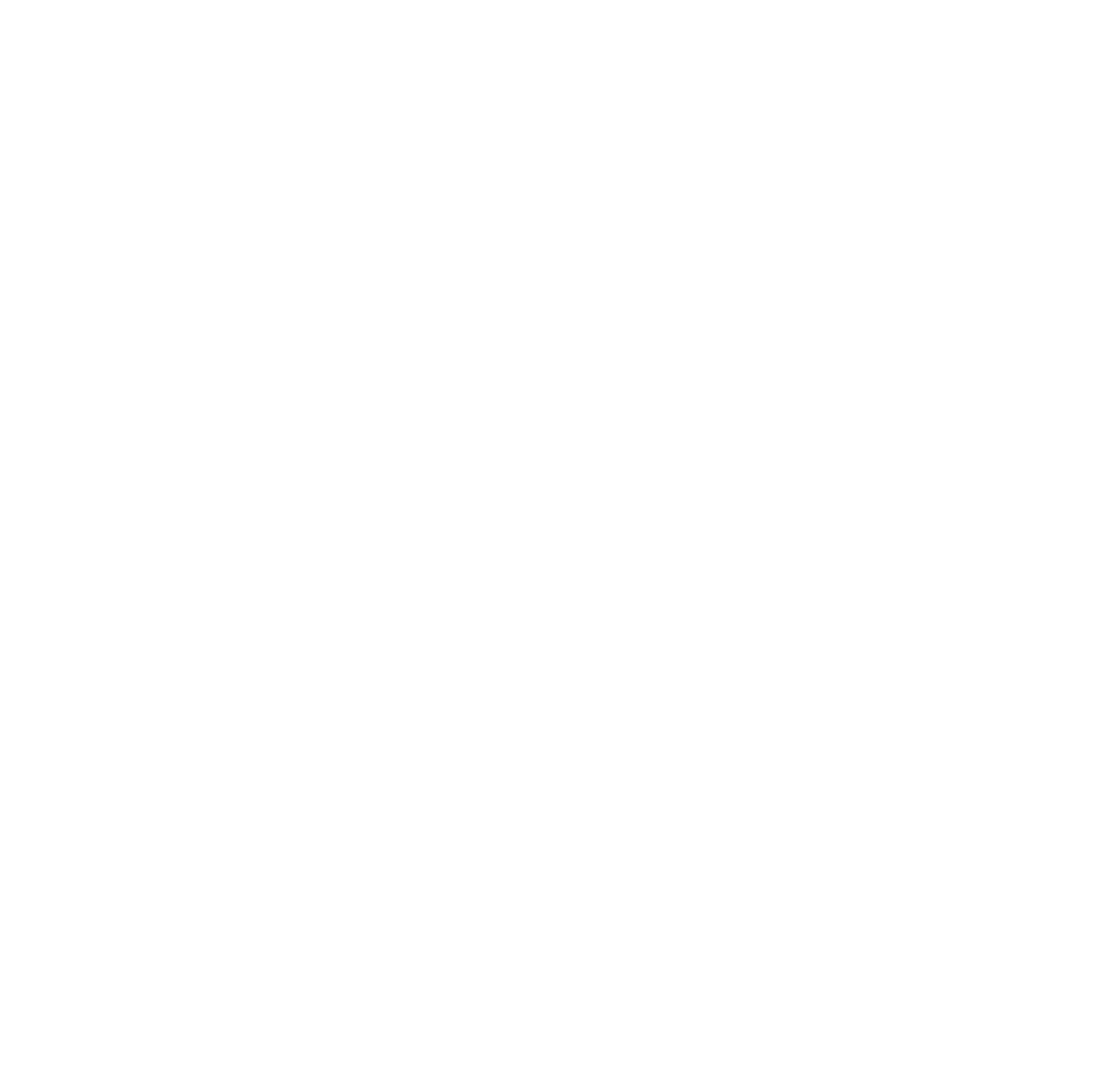
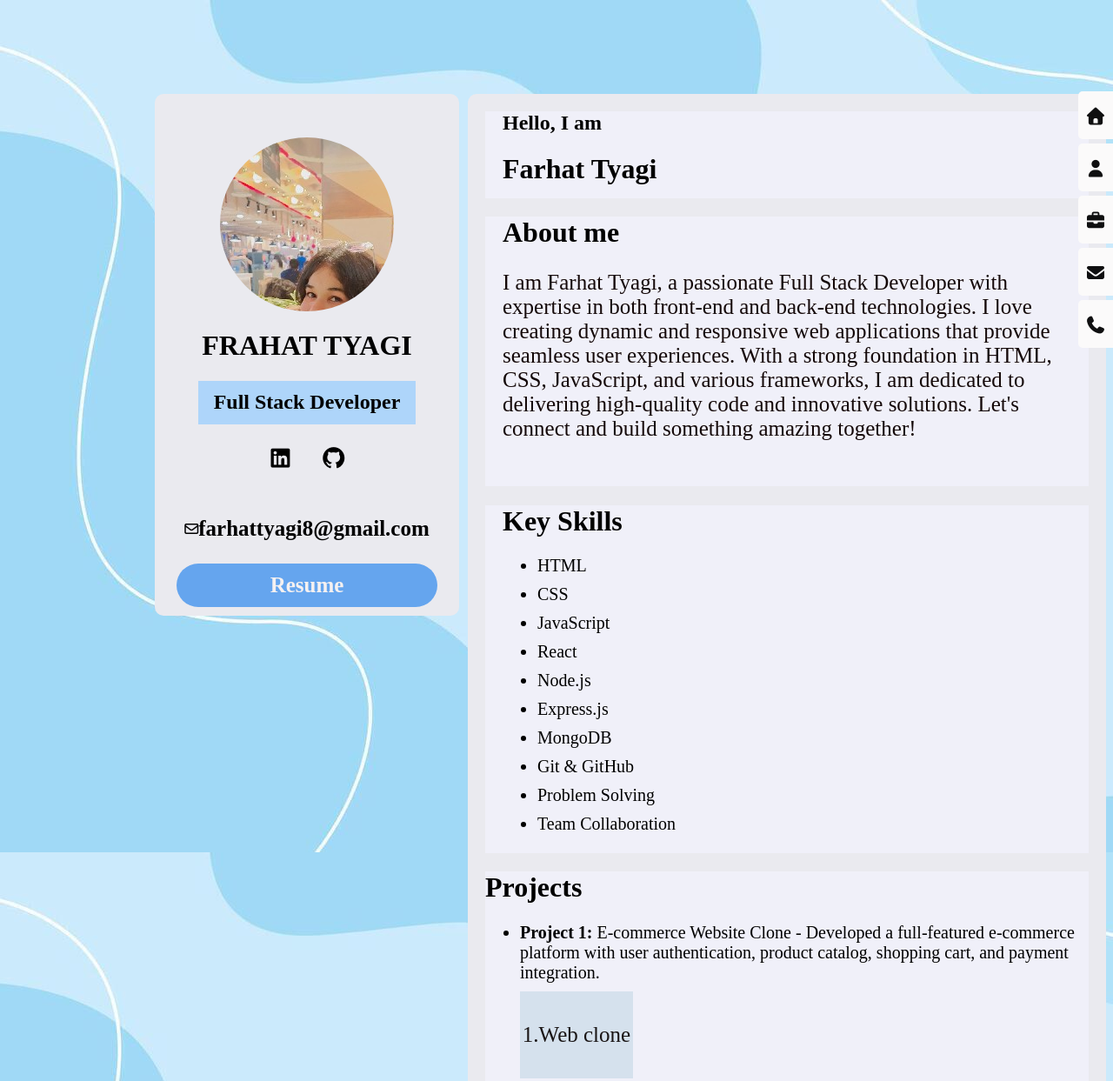
Before and after one commit to farhattyagi8-del/My-Portfolio, a plain HTML site: page index.html in a window 1280 px wide. Shown: the top 1243 px of the page at 87% size. Before the commit the page ends 800 px from the top, so only its background shows below. Drawn offline with Linux system fonts and the light colour scheme.

Commit message:
add this

```diff
--- a/index.html
+++ b/index.html
@@ -4,11 +4,108 @@
     <meta charset="UTF-8">
     <meta name="viewport" content="width=device-width, initial-scale=1.0">
     <link rel="stylesheet" href="style.css">
+        <link rel="stylesheet" href="https://cdnjs.cloudflare.com/ajax/libs/font-awesome/7.0.1/css/all.min.css">
     <title>my portfolio</title>
 </head>
 <body>
 
+    <div class="navbar">
+        <div class="icon-box">
+            <a href="#"><i class="fa-solid fa-house"></i></a>
+        </div>
+
+         <div class="icon-box">
+            <a href="#"><i class="fa-solid fa-user"></i></a>
+        </div>
+
+         <div class="icon-box">
+            <a href="#"><i class="fa-solid fa-briefcase"></i></a>
+        </div>
+
+         <div class="icon-box">
+            <a href="#"><i class="fa-solid fa-envelope"></i></a>
+        </div>
+
+         <div class="icon-box">
+            <a href="#"><i class="fa-solid fa-phone"></i></a>
+        </div>
+    </div>
 
 
+
+
+
+
+
+
+
+
+    <div class="self contanier">
+        <div class="photo"></div>
+        <h1>FRAHAT TYAGI</h1>
+        <div class="job"><h2>Full Stack Developer</h2></div>
+         <div class="links">
+            <a href="https://www.linkedin.com/in/farhat-tyagi-525656351/" target="_blank">
+        <i class="fa-brands fa-linkedin" id="icon"></i></a>
+        <a href="https://drive.google.com/file/d/1Vr1COUpwVdFRlzxjNxzrST0RlMxkqoaa/view?usp=drive_link"></a>
+        <a href="https://github.com/farhattyagi8-del">
+        <i class="fa-brands fa-github" id="icon"></i></div></a>
+        <div class="mail">
+           <i class="fa-regular fa-envelope"></i>
+            <h3><a href="mailto:farhattyagi8@gmail.com">farhattyagi8@gmail.com</a></h3></div>
+        <div class="resum"><h2 class="res" ><a href="https://drive.google.com/file/d/1Vr1COUpwVdFRlzxjNxzrST0RlMxkqoaa/view?usp=drive_link">Resume</a></h2></div>
+
+    </div>
+
+
+      <div class="bio">
+        <div class="hello">
+            <h2>Hello, I am</h2>
+            <h1>Farhat Tyagi</h1>
+        </div>
+        <div class="aboutme">
+       <h1>About me</h1>
+       <p>
+
+        I am Farhat Tyagi, a passionate Full Stack Developer with expertise in both front-end and back-end technologies. I love creating dynamic and responsive web applications that provide seamless user experiences. With a strong foundation in HTML, CSS, JavaScript, and various frameworks, I am dedicated to delivering high-quality code and innovative solutions. Let's connect and build something amazing together!
+       </p></div>
+
+
+      <div class="skills">
+        <h1> Key Skills</h1>
+        <ul>
+            <li>HTML</li>
+            <li>CSS</li>
+            <li>JavaScript</li>
+            <li>React</li>
+            <li>Node.js</li>
+            <li>Express.js</li>
+            <li>MongoDB</li>
+            <li>Git & GitHub</li>
+            <li>Problem Solving</li>
+            <li>Team Collaboration</li>
+        </ul>
+      </div>
+      <div class="projects">
+        <h1>Projects</h1>
+        <ul>
+            <li><strong>Project 1:</strong> E-commerce Website  Clone - Developed a full-featured e-commerce platform with user authentication, product catalog, shopping cart, and payment integration.</li>
+
+
+        <div class="pro">
+            <a href=" https://farhattyagi8-del.github.io/Amazon-clone/" target="_blank">1.Web clone</a>
+        </div>
+    </div>
+    <div class="footer">
+         <h1>Contact</h1>
+           <p  class="num"> 9548630603</p>
+
+    </div>
+
+
+
+
+
+      </div>
 </body>
 </html>
--- a/style.css
+++ b/style.css
@@ -0,0 +1,196 @@
+body{
+    background-image: url(back3\ img.jpg);
+    display: flex;
+}
+ .navbar{
+    width: 40px;
+    height: 100vh;
+    background-color: rgb(244, 237, 243) transparent;
+    position: fixed;
+    right: 0%;
+    top: 0%;
+    margin-top: 100px;
+
+ }
+ .icon-box{
+    height: 55px;
+    display: flex;
+    justify-content: center;
+    align-items: center;
+    margin-top: 5px;
+    background-color: #fbfafa;
+    border-radius: 5px 0  0 5px;
+ }
+ .icon-box i{
+    color: rgb(15, 15, 16);
+    font-size: 20px;
+
+ }
+ .icon-box:hover i {
+    background: #ece3e3;
+ }
+
+
+/* self section */
+
+.self{
+    width: 350px;
+    height: 600px;
+    background-color: rgb(234, 234, 239);
+    margin: 100px 0 0 170px;
+    border-radius: 10px;
+    position: fixed;
+    display: flex;
+    flex-direction: column;
+    align-items: center;
+
+}
+.photo{
+    height: 200px;
+    width: 200px;
+    background-color: rgb(162, 181, 181);
+    background-image: url(1000053983.jpg);
+    object-fit: cover;
+    margin-top: 50px;
+    border-radius: 100px;
+}
+
+
+
+
+.mail{
+    height: 80px;
+    width: 250px;
+    /* background-color: rgb(125, 187, 132); */
+     display: flex;
+    align-items: center;
+    justify-content: center;
+    cursor: pointer;
+    text-decoration: none;
+}
+.mail a{
+    color: black;
+}
+.mail a:hover{
+    color: royalblue;
+}
+
+.job{
+    height: 50px;
+    width: 250px;
+    background-color: rgb(174, 213, 250);
+    display: flex;
+    align-items: center;
+    justify-content: center;
+}
+.links{
+      height: 80px;
+    width: 250px;
+    /* background-color: rgb(207, 230, 149); */
+    display: flex;
+    align-items: center;
+    justify-content: center;
+    gap: 15px;
+
+}
+#icon{
+    font-size: 25px;
+    cursor: pointer;
+    color: black;
+    transition: color 0.3s ease;;
+
+}
+#icon:hover{
+   color: rgb(78, 78, 242);
+    transform: scale(1.2);
+}
+
+
+
+.resum{
+    height: 50px;
+    width: 300px;
+    background-color: rgb(101, 165, 238);
+     display: flex;
+    align-items: center;
+    justify-content: center;
+    border-radius: 40px;
+    cursor: pointer;
+}
+.resum a{
+    color: rgb(245, 241, 241);
+    text-decoration: none;
+    cursor: pointer;
+}
+.resum a:hover{
+     color: rgb(78, 78, 242);
+}
+
+
+
+.bio{
+    width: 900px;
+    height: 1900px;
+    background-color: rgb(234, 234, 239);
+    margin: 100px 0 0 530px;
+    border-radius: 10px;
+    padding: 0 20px 0 20px;
+}
+.hello{
+    height: 100px;
+    background-color: rgb(240, 240, 249);
+    padding: 0 20px 0 20px;
+
+}
+.aboutme{
+    height: 300px;
+    padding: 0 20px 10PX 20px;
+    background-color: rgb(240, 240, 249);
+}
+p{
+    color: rgb(20, 8, 8);
+    font-size: 25px;
+}
+.skills{
+    height: 400px;
+    background-color: rgb(240, 240, 249);
+    padding: 0 20px 0 20px;
+
+}
+li{
+    font-size: 20px;
+    margin: 10px 0 10px 0;
+}
+.projects{
+    height: 300px;
+    background-color: rgb(240, 240, 249);
+}
+.pro{
+    height: 100px;
+    width: 130px;
+    background-color: rgb(213, 225, 237);
+    align-items: center;
+    display: flex;
+    justify-content: center;
+
+
+}
+a{
+    color: rgb(25, 20, 20);
+    text-decoration: none;
+    font-size: 25px;
+
+}
+a:hover{
+    color: rgb(58, 151, 250);
+    transform: scale(1.1);
+}
+.footer{
+    height: 200px;
+    background-color: rgb(240, 240, 249);
+    padding: 0 0 0 20px;
+}
+.num{
+    font-size: 20px;
+    cursor: pointer;
+}
```
Also changed, not shown: 1000053983.jpg (added), back img.jpg (deleted), back img3.jpg (deleted), back2 img.jpg (deleted).
